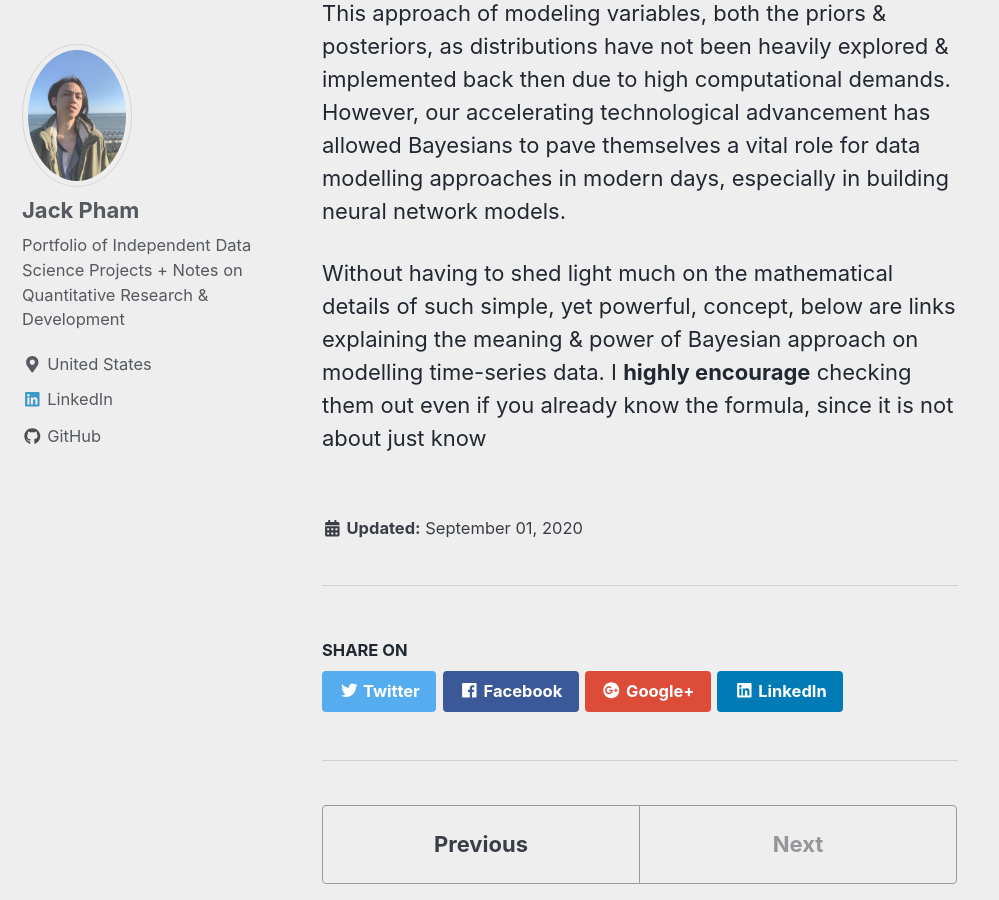
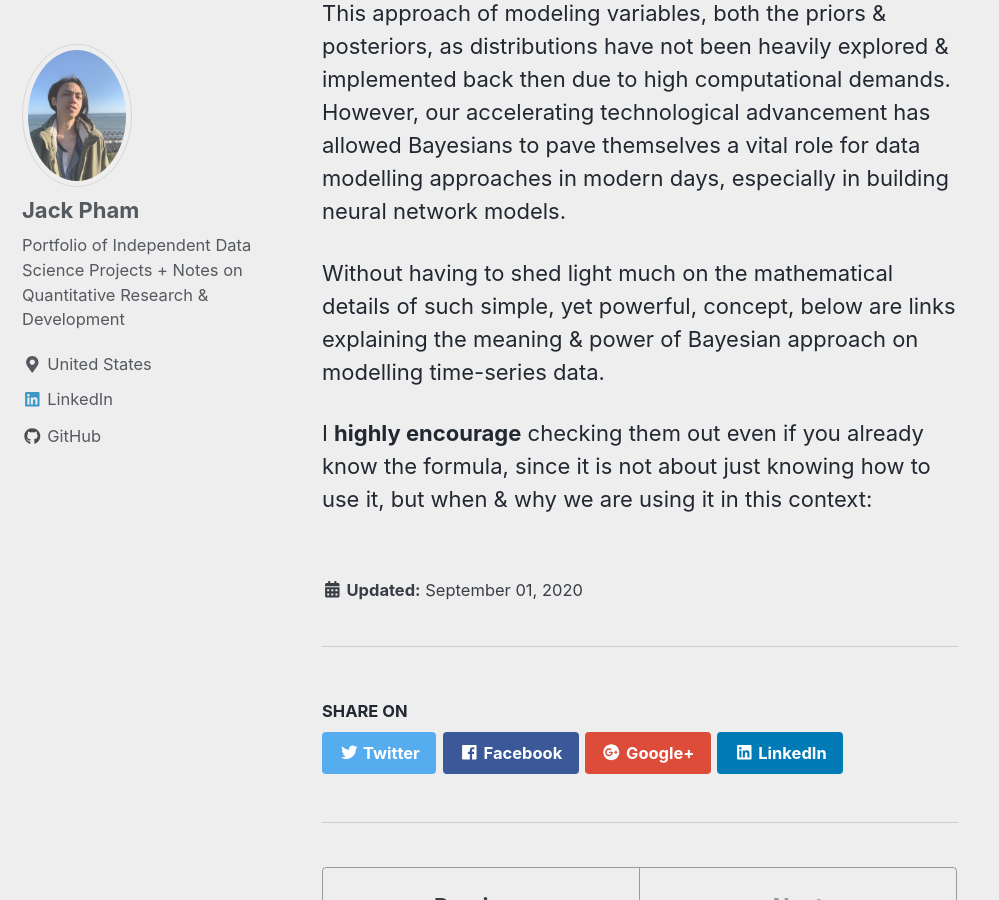
Before and after one commit to jp-quant/jp-quant.github.io, a Jekyll site: the page built from _posts/2020-09-01-fbprophet_bayesian_glm.md, in a window 1280 px wide and 900 px high, scrolled down 3762 px. Shown: the whole window, without its empty margins (0-999 px from the left). Built offline with Jekyll 4.4.1, drawn with Linux system fonts in a browser that asks for light colours; nearby versions of some CDN libraries.

Commit message:
_posts/2020-09-01-fbprophet_bayesian_glm.md updated from https://stackedit.io/

```diff
--- a/_posts/2020-09-01-fbprophet_bayesian_glm.md
+++ b/_posts/2020-09-01-fbprophet_bayesian_glm.md
@@ -66,12 +66,16 @@ $$ P(A \mid B) = \frac{P(A) P(B \mid A)}{P(B)}$$
 
 This approach of modeling variables, both the priors & posteriors, as distributions have not been heavily explored & implemented back then due to high computational demands. However, our accelerating technological advancement has allowed Bayesians to pave themselves a vital role for data modelling approaches in modern days, especially in building neural network models.
 
-Without having to shed light much on the mathematical details of such simple, yet powerful, concept, below are links explaining the meaning & power of Bayesian approach on modelling time-series data. I **highly encourage** checking them out even if you already know the formula, since it is not about just know
+Without having to shed light much on the mathematical details of such simple, yet powerful, concept, below are links explaining the meaning & power of Bayesian approach on modelling time-series data.
+
+
+
+I **highly encourage** checking them out even if you already know the formula, since it is not about just knowing how to use it, but when & why we are using it in this context:
 
 
 
 
 
 <!--stackedit_data:
-eyJoaXN0b3J5IjpbLTYxMzM5ODMzM119
+eyJoaXN0b3J5IjpbLTExMzU3MjA1NDBdfQ==
 -->
```
